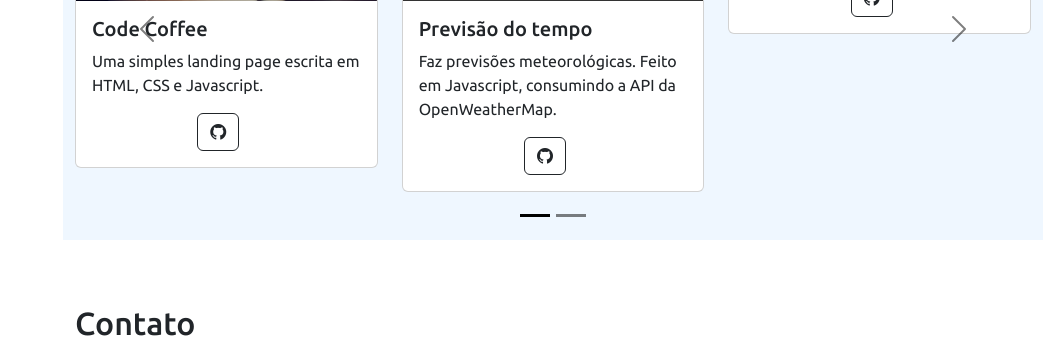
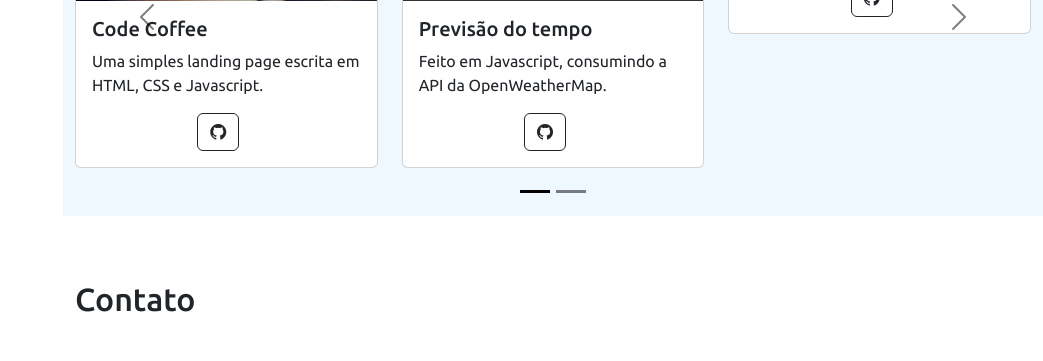
Before and after one commit to adilson-strider/portfolio, a Flask app: page / in a window 1280 px wide; the page is wider, and only the part inside the window is pictured. Shown: the part 3497-3858 px from the top of that part, without its empty margins (237-1280 px from the left). After the commit the page ends 3809 px from the top of that part, so only its background shows below. Run offline with Flask 2, Linux system fonts and the light colour scheme; some libraries are stand-ins or nearby versions.

Commit message:
descricao

```diff
--- a/templates/index.html
+++ b/templates/index.html
@@ -401,7 +401,7 @@
                                         <img src="../static/img/previsao-do-tempo.jpg" class="card-img-top img-fluid w-100" alt="print do blog">
                                         <div class="card-body">
                                             <h5 class="card-title">Previsão do tempo</h5>
-                                            <p class="card-text">Faz previsões meteorológicas. Feito em Javascript, consumindo a API da OpenWeatherMap.</p>
+                                            <p class="card-text">Feito em Javascript, consumindo a API da OpenWeatherMap.</p>
                                             <div class="d-flex justify-content-center">
                                                 <a href="https://adilson-strider.github.io/weather-report-app/"
                                                     target='_blank' class="btn btn-outline-dark me-3"><i
```
